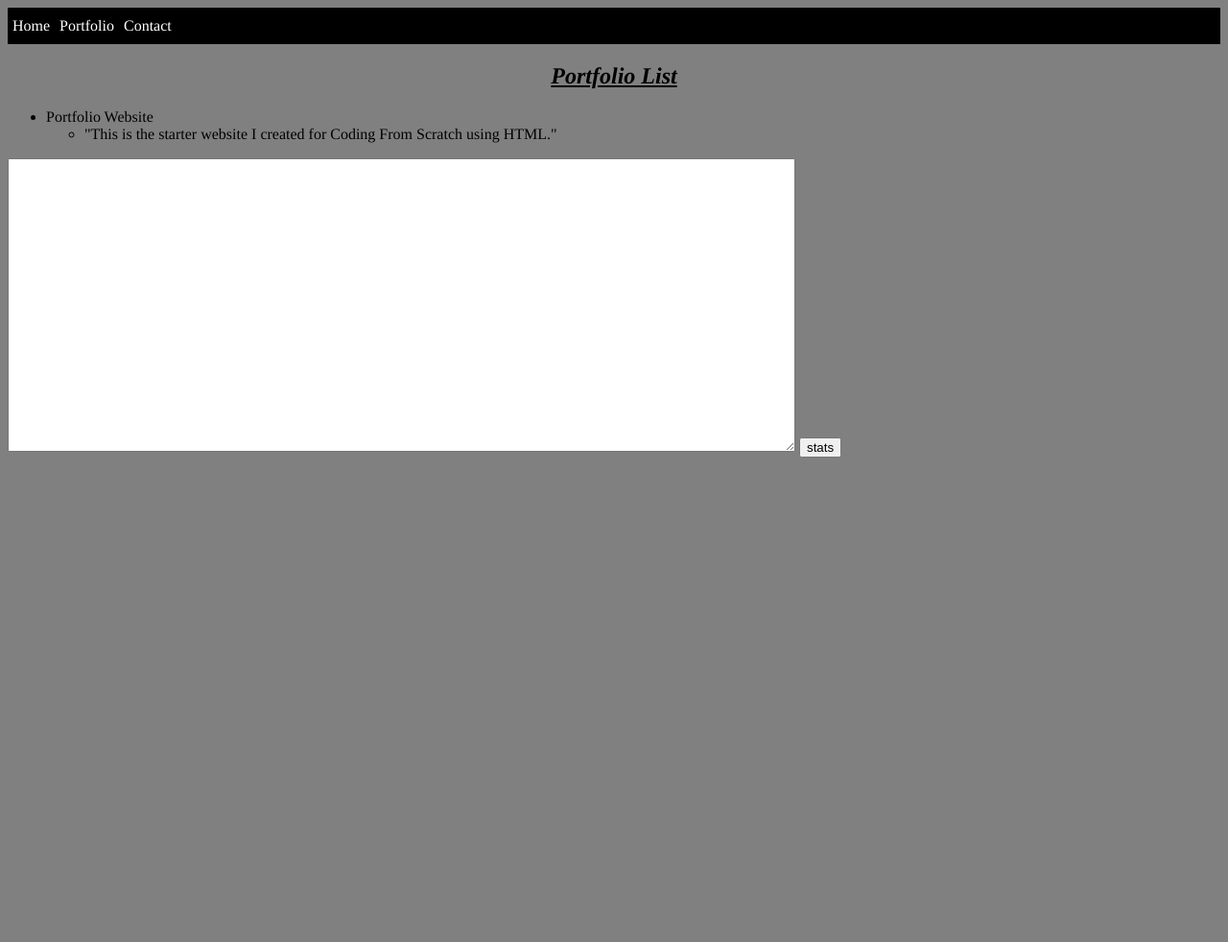
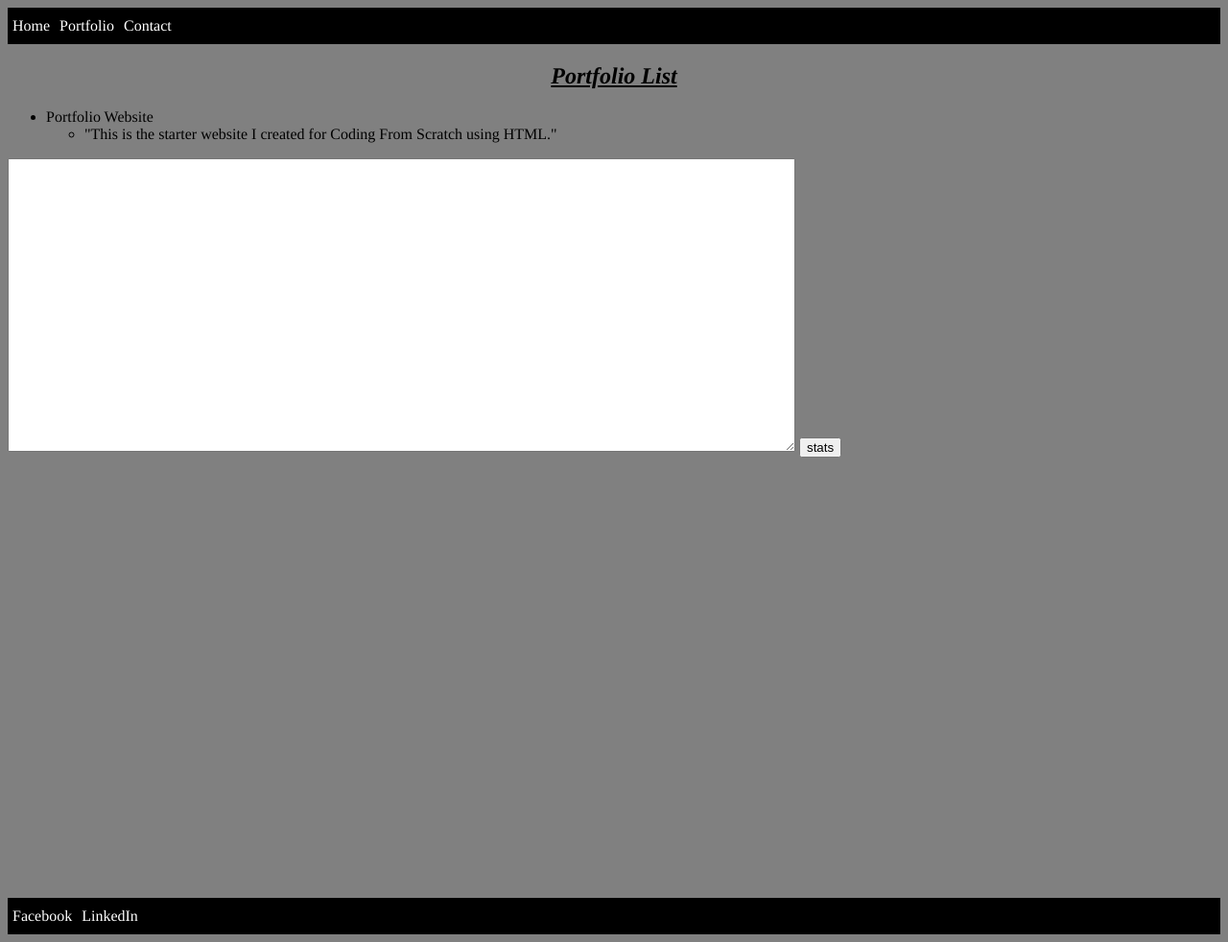
Before and after one commit to togoog1/Personal-showcase-website, a plain HTML site: page portfolio.html in a window 1280 px wide. Shown: the whole page at 96% size. Before the commit the page ends 800 px from the top, so only its background shows below. Drawn offline with Linux system fonts and the light colour scheme.

Commit message:
Update portfolio.html

```diff
--- a/portfolio.html
+++ b/portfolio.html
@@ -49,3 +49,28 @@
 <p id="p2"></p>
 <p id="p3"></p>
 <p id="p4"></p>
+
+
+
+
+
+
+<footer class="footerclass">
+  <a href="https://www.facebook.com/nathan.allen.3576">Facebook</a>
+  <a href="https://www.linkedin.com/in/nathan-allen-2b42ab67/">LinkedIn</a>
+</footer>
+
+
+
+
+
+<script src="script.js"></script>
+
+
+
+
+
+
+</body>
+
+</html>
```
